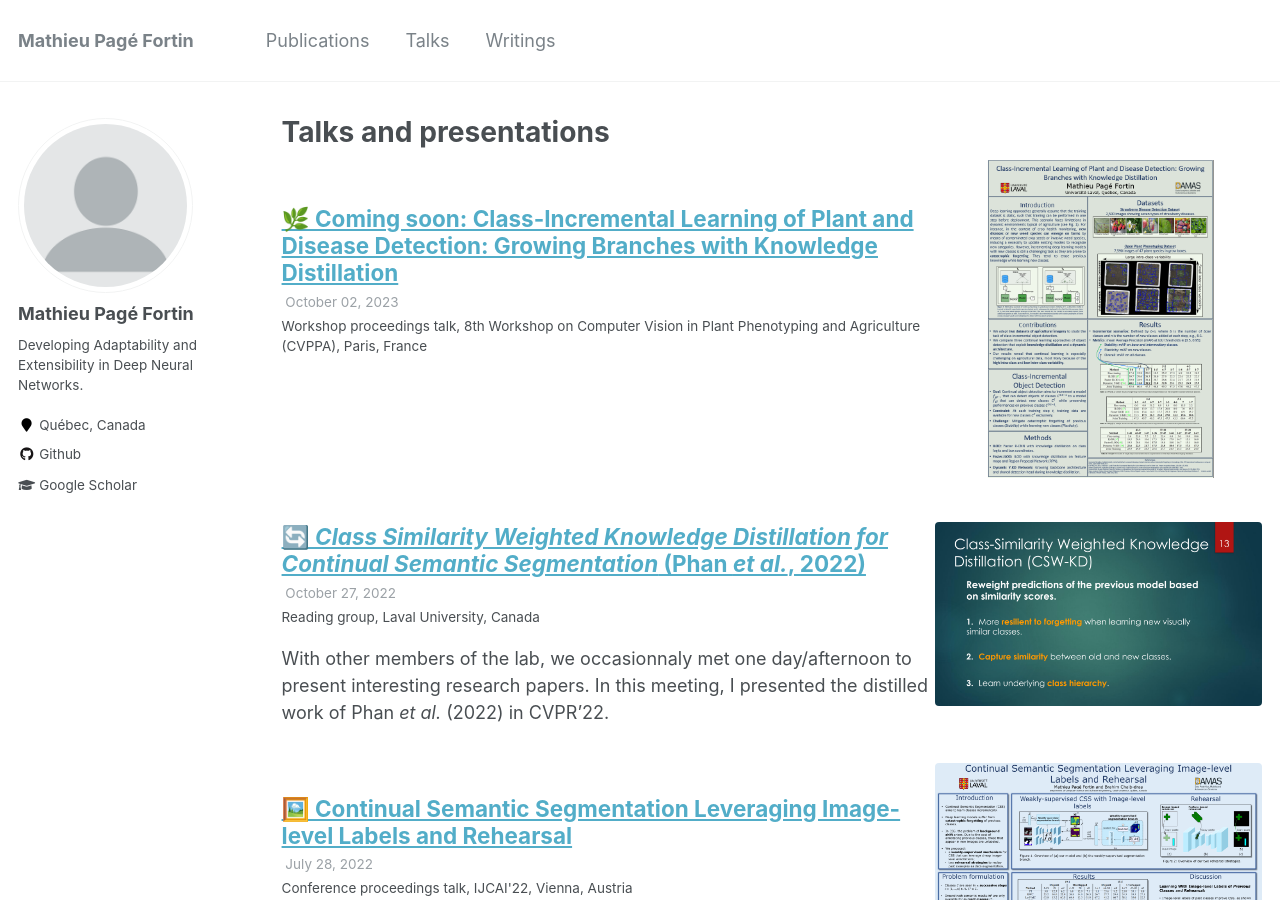
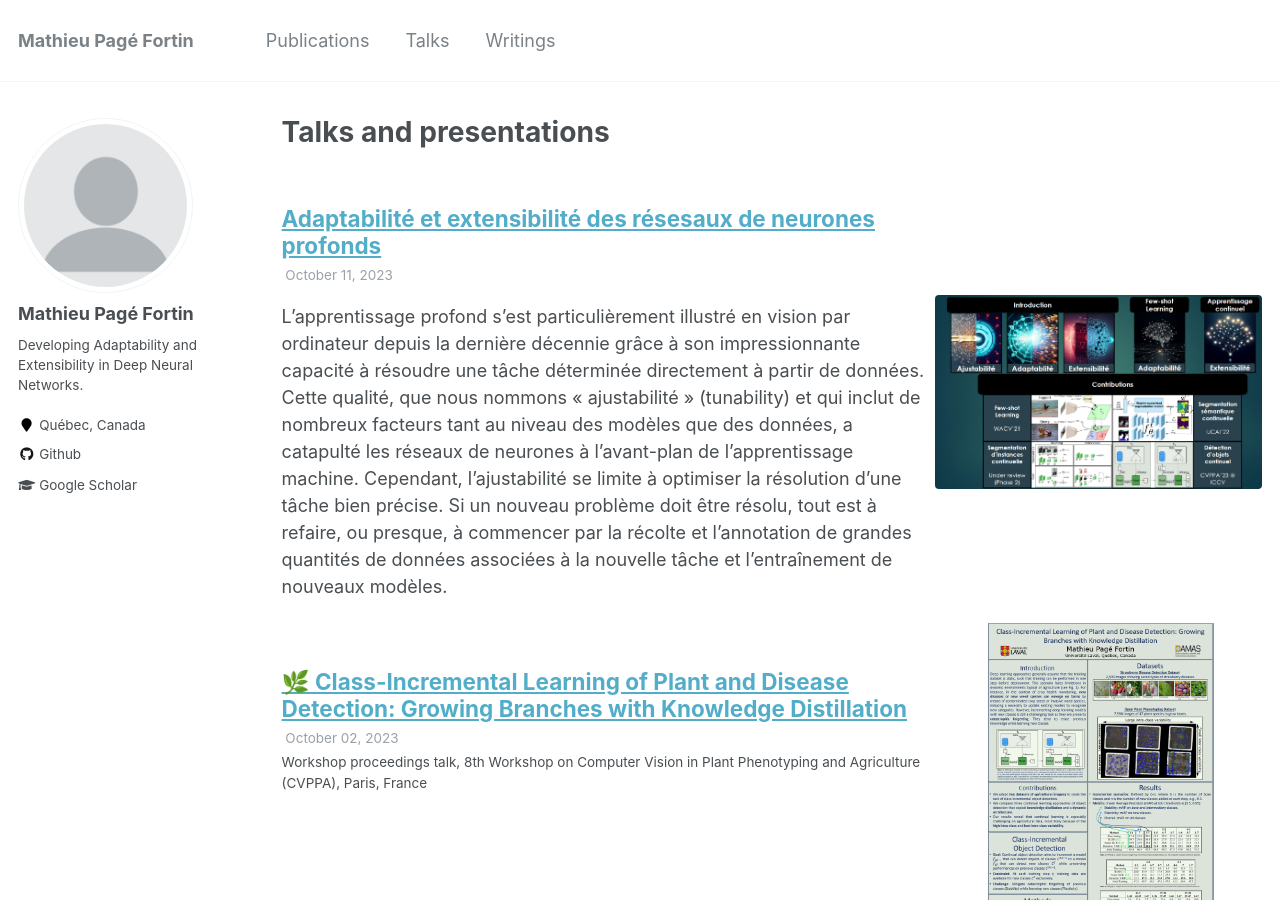
Before and after one commit to mapaf2/mapaf2.github.io, a Jekyll site: the page built from _pages/talks.html, in a window 1280 px wide and 900 px high. Built offline with Jekyll 4.4.1, drawn with Linux system fonts in a browser that asks for light colours.

Commit message:
proposition these

```diff
--- a/_talks/2014-03-01-talk-21.md
+++ b/_talks/2014-03-01-talk-21.md
@@ -1,5 +1,5 @@
 ---
-title: "🌿 Coming soon: Class-Incremental Learning of Plant and Disease Detection: Growing Branches with Knowledge Distillation"
+title: "🌿 Class-Incremental Learning of Plant and Disease Detection: Growing Branches with Knowledge Distillation"
 collection: talks
 type: "Workshop proceedings talk"
 permalink: /talks/2023-10-02-Class-Incremental
--- /dev/null
+++ b/_talks/2014-03-01-talk-22.md
@@ -0,0 +1,16 @@
+---
+title: "Adaptabilité et extensibilité des résesaux de neurones profonds"
+collection: talks
+type: "Proposition de thèse"
+permalink: /talks/2023-10-11
+date: 2023-10-11
+location: "Université Laval"
+header:
+    teaser: ../images/talks/Proposition_these.png
+---
+
+L’apprentissage profond s’est particulièrement illustré en vision par ordinateur depuis la dernière décennie grâce à son impressionnante capacité à résoudre une tâche déterminée directement à partir de données. Cette qualité, que nous nommons « ajustabilité » (tunability) et qui inclut de nombreux facteurs tant au niveau des modèles que des données, a catapulté les réseaux de neurones à l'avant-plan de l’apprentissage machine. Cependant, l’ajustabilité se limite à optimiser la résolution d’une tâche bien précise. Si un nouveau problème doit être résolu, tout est à refaire, ou presque, à commencer par la récolte et l’annotation de grandes quantités de données associées à la nouvelle tâche et l’entraînement de nouveaux modèles.
+
+Dans nos travaux, nous visons à améliorer l’adaptabilité et l’extensibilité des réseaux de neurones, c’est-à-dire leur capacité à apprendre de nouvelles tâches efficacement et leur capacité à acquérir continuellement de nouvelles connaissances sans oublier leurs acquis précédents au fil du temps. Dans le cadre de cette thèse, nous avons étudié ces deux propriétés, l’adaptabilité et l’extensibilité, en travaillant sur l'apprentissage à partir de peu d'exemples (few-shot learning) et l'apprentissage continuel.
+
+Premièrement, nous avons proposé une méthode d'apprentissage qui exploite des relations contextuelles et des représentations multimodales pour former de meilleurs prototypes de classe, permettant l'adaptation à de nouvelles tâches avec seulement quelques exemples. Deuxièmement, nous avons proposé un module d'apprentissage faiblement supervisé pour l’apprentissage continuel de la segmentation sémantique afin d'aborder les problèmes de dérive de l'arrière-plan (background shift) et des coûts élevés d'annotation. Nous avons également introduit deux variantes d'un mécanisme de révision qui permet de rejouer des régions d'images ou des caractéristiques intermédiaires sous la forme d'une technique d'augmentation de données. Nous avons ensuite exploré l'apprentissage incrémental de la segmentation d'instances en développant la première architecture dynamique conçue pour cette tâche, une nouvelle méthode de distillation des connaissances qui améliore la plasticité, et une astuce de moyennage des poids pour équilibrer manuellement l'apprentissage et l'oubli. Enfin, nous avons appliqué ce modèle à l'apprentissage incrémental de la détection d'objets dans un contexte d'applications agricoles telles que la détection de plantes et de maladies.
```
Also changed, not shown: _pages/about.md (+0 -2 lines), images/talks/Proposition_these.png (added).
